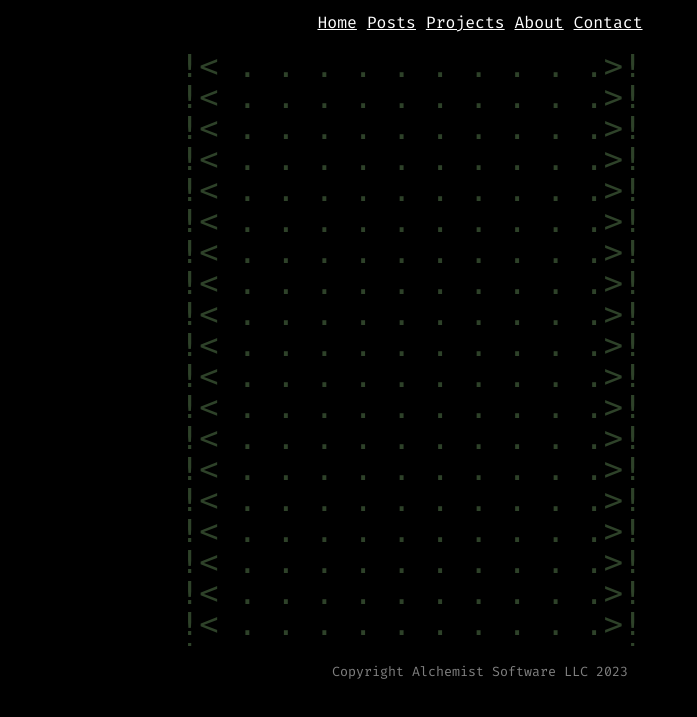
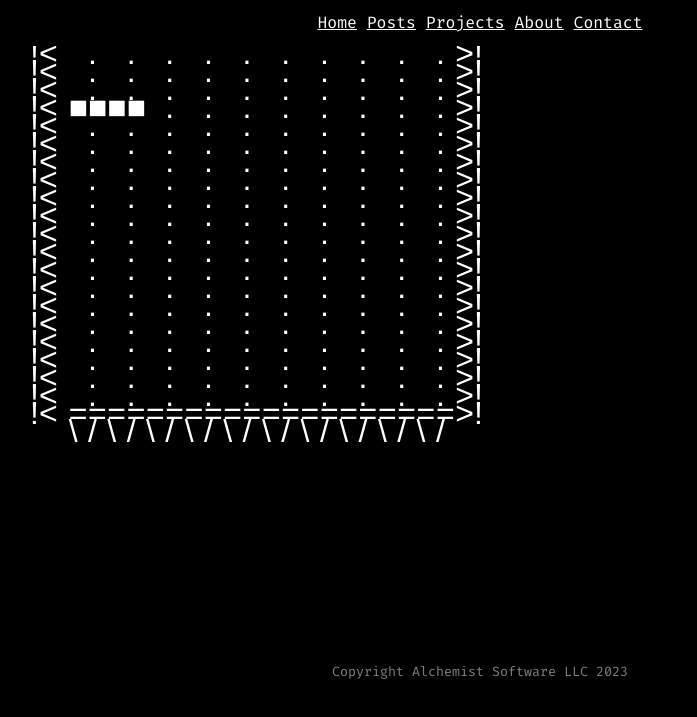
Before and after one commit to alchemistsoftware/site, a plain HTML site: page public/index.html in a window 1280 px wide. Shown: the part 59-776 px from the top of the page, without its empty margins (160-857 px from the left). Drawn offline with Linux system fonts and the light colour scheme.

Commit message:
rotate them blocks

```diff
--- a/public/index.html
+++ b/public/index.html
@@ -21,7 +21,7 @@
 </div>
 <div id="activity"></div>
 <p id="canvas-container">
-    <canvas id="canvas" width="600" height="600"></canvas>
+    <canvas id="canvas" width="900" height="600"></canvas>
 </p>
 <p id="copyright">Copyright Alchemist Software LLC 2023</p></body>
 </html>
@@ -66,43 +66,134 @@ async function getGithubEvents() {
 
 const ROWS = 20;
 const COLS = 20;
-const BLOCK_CHAR = "▋";
+const BLOCK_STR = "■";
+const TETRONIMO_DATA = [
+    [
+        1, 0, 0, 0,
+        1, 0, 0, 0,
+        1, 0, 0, 0,
+        1, 0, 0, 0
+    ],
+    [
+        1, 1, 0, 0,
+        1, 1, 0, 0,
+        0, 0, 0, 0,
+        0, 0, 0, 0
+    ],
+];
 
-function draw() {
-    const ctx = document.getElementById("canvas").getContext("2d");
-    ctx.font = "32px mono";
+const Tetronimo = {
+    straight: 0,
+    square: 1,
+};
+
+const Orientation = {
+    up: 0,
+    right: 1,
+    down: 2,
+    left: 3,
+};
+
+function rotate(piece_buffer) {
+    result = []
+    for (let row_index=0; row_index < 4; ++row_index) {
+        for (let col_index=0; col_index < 4; ++col_index) {
+            result.push(0);
+        }
+    }
+
+    for (let row_index=0; row_index < 4; ++row_index)  {
+        for (let col_index=0; col_index < 4; ++col_index) {
+            result[row_index * 4 + col_index] = piece_buffer[(4 - (col_index + 1)) * 4 + row_index];
+        }
+    }
+
+    return result;
+}
+
+function draw(ctx, board, active_tetro, block_dim) {
     ctx.fillStyle = "black";
-    ctx.fillRect(0, 0, 600, 600);
+    ctx.fillRect(0, 0, 900, 600);
 
     // Draw board border
-    ctx.fillStyle = "#2e4229"; // Cool old schoolish green
+    // ctx.fillStyle = "#2e4229"; // Cool old schoolish green
+    ctx.fillStyle = "white";
 
-    const block_text_metrics = ctx.measureText(BLOCK_CHAR);
-    const block_height = block_text_metrics.actualBoundingBoxAscent;
-    const block_width = block_text_metrics.width;
+    // Horizontal border
+    for (let row_index=0; row_index < ROWS + 1; ++row_index)  {
+        ctx.fillText("!<", 0, block_dim[1] * (row_index + 1));
+        ctx.fillText(">!", COLS*block_dim[0] + block_dim[0] * 2, block_dim[1] * (row_index + 1));
+    }
+    // Vertical border
+    for (let col_index=0; col_index < COLS; ++col_index) {
+        ctx.fillText("=", col_index * block_dim[0] + block_dim[0] * 2, block_dim[1] * (ROWS + 1));
+        if (col_index % 2 === 0)
+            ctx.fillText("\\", col_index * block_dim[0] + block_dim[0] * 2, block_dim[1] * (ROWS + 2));
+        else
+            ctx.fillText("/", col_index * block_dim[0] + block_dim[0] * 2, block_dim[1] * (ROWS + 2));
+    }
 
-    // Draw horizontal border
-    for (let row_index=0; row_index < ROWS + 1; ++row_index)  {
-        ctx.fillText("!<", 0, block_height * (row_index + 1));
-        ctx.fillText(">!", COLS*block_width + block_width * 2, block_height * (row_index + 1));
+
+    // Active tetronimo
+    let piece_buffer = []
+    for (let row_index=0; row_index < 4; ++row_index)  {
+        for (let col_index=0; col_index < 4; ++col_index)  {
+            piece_buffer[row_index * 4 + col_index] =
+                TETRONIMO_DATA[active_tetro.type][row_index * 4 + col_index];
+        }
     }
-    // Draw vertical border
-    for (let col_index=0; col_index < COLS; ++col_index) {
-        ctx.fillText("=", col_index * block_width + block_width * 2, block_height * (ROWS + 1));
-        if (col_index % 2 === 0)
-            ctx.fillText("\\", col_index * block_width + block_width * 2, block_height * (ROWS + 2));
-        else
-            ctx.fillText("/", col_index * block_width + block_width * 2, block_height * (ROWS + 2));
+    for (let ori_index=0; ori_index < active_tetro.ori; ++ori_index)
+        piece_buffer = rotate(piece_buffer);
+    for (let row_index=0; row_index < 4; ++row_index) {
+        for (let col_index=0; col_index < 4; ++col_index) {
+            if (piece_buffer[row_index * 4 + col_index])
+                ctx.fillText(BLOCK_STR, (active_tetro.col + col_index) * block_dim[0] + block_dim[0] * 2, block_dim[1] * (active_tetro.row + row_index + 1));
+        }
     }
-    // Draw board blocks
+
+    // Board blocks
     for (let row_index=0; row_index < ROWS; ++row_index)  {
         for (let col_index=0; col_index < COLS; ++col_index) {
-            if (col_index % 2 == 1)
-                ctx.fillText(".", col_index * block_width + block_width * 2, block_height * (row_index + 1));
+            if (board[row_index * COLS + col_index] != 0) {
+                ctx.fillText(BLOCK_STR, col_index * block_dim[0] + block_dim[0] * 2, block_dim[1] * (row_index + 1));
+            } else if (col_index % 2 == 1) {
+                if ((row_index >= active_tetro.row && row_index < active_tetro.row + 4) &&
+                    (col_index >= active_tetro.col && col_index < active_tetro.col + 4) &&
+                    (piece_buffer[(row_index - active_tetro.row) * 4 + (col_index - active_tetro.col)]))
+                        continue;
+                ctx.fillText(".", col_index * block_dim[0] + block_dim[0] * 2, block_dim[1] * (row_index + 1));
+            }
         }
     }
 
 }
-draw();
+
+const ctx = document.getElementById("canvas").getContext("2d");
+ctx.font = "32px sans-serif";
+const block_text_metrics = ctx.measureText(BLOCK_STR);
+const block_width = block_text_metrics.width;
+const block_height = block_text_metrics.actualBoundingBoxAscent;
+const block_dim = [block_width, block_height];
+
+const board = [];
+for (let row_index=0; row_index < ROWS; ++row_index)  {
+    for (let col_index=0; col_index < COLS; ++col_index) {
+        board.push(0);
+    }
+}
+
+const active_tetro = {
+    ori: Orientation.up,
+    type: Tetronimo.straight,
+    row: 3,
+    col: 0,
+};
+
+draw(ctx, board, active_tetro, block_dim); // Initial draw
+setInterval(() => { // Game loop
+    // active_tetro.row += 1;
+    active_tetro.ori = ((active_tetro.ori + 1) % 4);
+    draw(ctx, board, active_tetro, block_dim);
+}, 1000);
 
 </script>
```
